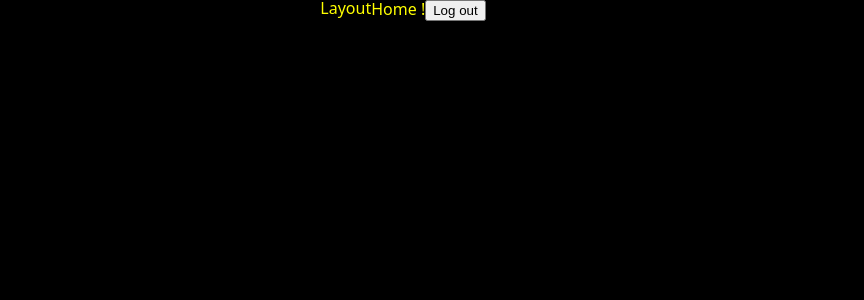
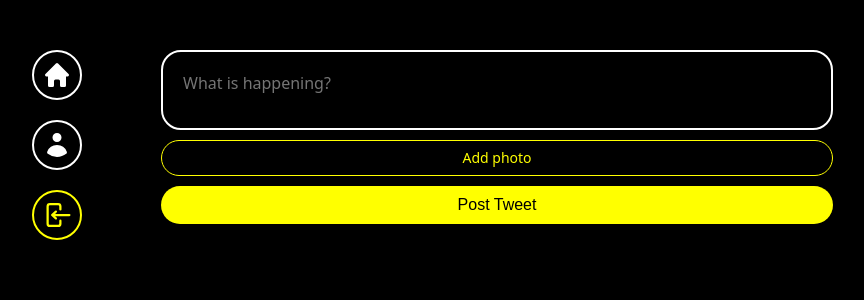
Before and after one commit to skylermbang/twitter_clone, a React (Vite) app in the folder twitter_clone/: page / in a window 1280 px wide. Shown: the top 300 px of the page, without its empty margins (237-1101 px from the left). Built offline with nearby package versions, Linux system fonts and the light colour scheme; no server answers; sample sign-in values are in the browser's storage.

Commit message:
add tweet form and config firegbase

```diff
--- a/twitter_clone/src/App.tsx
+++ b/twitter_clone/src/App.tsx
@@ -6,9 +6,9 @@
 import CreateAccount from './routes/createAccount'
 import Login from './routes/login'
 import { createGlobalStyle } from 'styled-components'
-import reset, { Reset } from 'styled-reset'
+import reset from 'styled-reset'
 import Loading  from './components/loading'
-import auth from './firebase'
+import {auth }from './firebase'
 import {styled} from "styled-components"
 import ProtectedRoute from './components/protected-route'
 
@@ -39,24 +39,23 @@
 
 const GlobalStyles = createGlobalStyle`
   ${reset};
- *{
-  box-sizing: border-box;
- }
- body {
+  * {
+    box-sizing: border-box;
+  }
+  body {
     background-color: black;
-    color:yellow;
-    font-family:system-ui, -apple-system, BlinkMacSystemFont, 'Segoe UI',
-    Roboto, Oxygen, Ubuntu, Cantarell, 'Open Sans', 'Helvetica Neue', sans-serif;
- }
- `
-;
+    color:white;
+    font-family: system-ui, -apple-system, BlinkMacSystemFont, 'Segoe UI', Roboto, Oxygen, Ubuntu, Cantarell, 'Open Sans', 'Helvetica Neue', sans-serif;
+  }
+`;
 
 const Wrapper = styled.div`
-    height:100vh;
-    display:flex;
-    justify-content:center;
+  height: 100vh;
+  display: flex;
+  justify-content: center;
+`;
 
-`;
+
 
 
 
@@ -65,8 +64,7 @@
    const [isLoading, setIsLoading] = useState(true);
    const init = async()=>{
     //wait for firebase
-    //await auth.authStateReady();
-    //(()=> setIsLoading(false),1000)
+    await auth.authStateReady();
     setIsLoading(false)
    }
 
--- a/twitter_clone/src/components/auth-component.ts
+++ b/twitter_clone/src/components/auth-component.ts
@@ -5,15 +5,16 @@
 
 
 export const Wrapper = styled.div`
-    height:100vh;
-    display:flex;
-    flex-direction: column;
-    justify-content: center;
-    align-items:center;
-    width: 420px;
-    padding: 50px 0px;
+  height: 100%;
+  display: flex;
+  flex-direction: column;
+  align-items: center;
+  width: 420px;
+  padding: 50px 0px;
+`;
 
-
+export const Title = styled.h1`
+  font-size: 42px;
 `;
 
 
@@ -41,9 +42,7 @@
   }
 `;
 
-export const Title =styled.h1`
-    font-size:42px;
-`;
+
 
 export const Error = styled.span`
     font-weight:600;
@@ -52,5 +51,6 @@
 
 export const Switcher=styled.span`
     margin-top:20px;
+    font-color: white;
     a{color:#1d9bf0}
 `
--- /dev/null
+++ b/twitter_clone/src/components/github-btn.tsx
@@ -0,0 +1,49 @@
+import {styled} from "styled-components";
+import {GithubAuthProvider,signInWithPopup} from "firebase/auth";
+import { auth } from "../firebase";
+import { useNavigate } from "react-router-dom";
+
+const Button = styled.span`
+    margin-top:20px;
+    color:black;
+    background-color:white;
+    font-weight:600;
+    display:flex;
+    border:0;
+    padding: 10px 20px;
+    border-radius: 50px;
+    border: none;
+    width: 100%;
+    font-size: 16px;
+    display:flex;
+    gap:5px;
+    align-items: center;
+    justify-content: center;
+    border-radius: 50px;
+    cursor:pointer;
+
+`
+
+const Logo = styled.img`
+    height:25px;
+`
+
+
+export default function GithubButton(){
+    const navigate = useNavigate()
+    const onClick=async ()=>{
+        const provider= new GithubAuthProvider();
+        try{
+            await signInWithPopup(auth, provider);
+            navigate("/")
+        }
+        catch(error){
+            console.log(error)
+        }
+
+    }
+    return ( <Button onClick={onClick}>
+        <Logo src="/github-logo.svg" />
+       Continue with Github
+   </Button>)
+}
--- a/twitter_clone/src/components/layout.tsx
+++ b/twitter_clone/src/components/layout.tsx
@@ -1,9 +1,109 @@
-import { Outlet } from "react-router-dom"
-export default function Layout(){
-    return(
-        <>
-        <h2> Layout</h2>
-        <Outlet/>
-        </>
-    )
-}
+import { Link,Outlet } from "react-router-dom"
+import {styled} from "styled-components"
+import { auth } from "../firebase";
+import { Navigate , useNavigate} from "react-router-dom";
+
+const Wrapper = styled.div`
+    display: grid;
+    gap: 20px;
+    grid-template-columns: 1fr 4fr;
+    height: 100%;
+    padding: 50px 0px;
+    width: 100%;
+    max-width: 860px;
+`;
+
+const Menu = styled.div`
+  display: flex;
+  flex-direction: column;
+  align-items: center;
+  gap: 20px;
+`;
+
+const MenuItem = styled.div`
+  cursor: pointer;
+  display: flex;
+  align-items: center;
+  justify-content: center;
+  border: 2px solid white;
+  height: 50px;
+  width: 50px;
+  border-radius: 50%;
+  svg {
+    width: 30px;
+    fill: white;
+  }
+  &.log-out {
+    border-color: yellow;
+    svg {
+      fill: yellow;
+    }
+  }
+`;
+
+
+
+export default function Layout() {
+    const navigate = useNavigate();
+    const onLogOut = async () => {
+      const ok = confirm("Are you sure you want to log out?");
+      if (ok) {
+        await auth.signOut();
+        navigate("/login");
+      }
+    };
+    return (
+      <Wrapper>
+        <Menu>
+          <Link to="/">
+            <MenuItem>
+              <svg
+                fill="currentColor"
+                viewBox="0 0 20 20"
+                xmlns="http://www.w3.org/2000/svg"
+                aria-hidden="true"
+              >
+                <path
+                  clipRule="evenodd"
+                  fillRule="evenodd"
+                  d="M9.293 2.293a1 1 0 011.414 0l7 7A1 1 0 0117 11h-1v6a1 1 0 01-1 1h-2a1 1 0 01-1-1v-3a1 1 0 00-1-1H9a1 1 0 00-1 1v3a1 1 0 01-1 1H5a1 1 0 01-1-1v-6H3a1 1 0 01-.707-1.707l7-7z"
+                />
+              </svg>
+            </MenuItem>
+          </Link>
+          <Link to="/profile">
+            <MenuItem>
+              <svg
+                fill="currentColor"
+                viewBox="0 0 20 20"
+                xmlns="http://www.w3.org/2000/svg"
+                aria-hidden="true"
+              >
+                <path d="M10 8a3 3 0 100-6 3 3 0 000 6zM3.465 14.493a1.23 1.23 0 00.41 1.412A9.957 9.957 0 0010 18c2.31 0 4.438-.784 6.131-2.1.43-.333.604-.903.408-1.41a7.002 7.002 0 00-13.074.003z" />
+              </svg>
+            </MenuItem>
+          </Link>
+          <MenuItem onClick={onLogOut} className="log-out">
+            <svg
+              fill="currentColor"
+              viewBox="0 0 20 20"
+              xmlns="http://www.w3.org/2000/svg"
+              aria-hidden="true"
+            >
+              <path
+                clipRule="evenodd"
+                fillRule="evenodd"
+                d="M3 4.25A2.25 2.25 0 015.25 2h5.5A2.25 2.25 0 0113 4.25v2a.75.75 0 01-1.5 0v-2a.75.75 0 00-.75-.75h-5.5a.75.75 0 00-.75.75v11.5c0 .414.336.75.75.75h5.5a.75.75 0 00.75-.75v-2a.75.75 0 011.5 0v2A2.25 2.25 0 0110.75 18h-5.5A2.25 2.25 0 013 15.75V4.25z"
+              />
+              <path
+                clipRule="evenodd"
+                fillRule="evenodd"
+                d="M19 10a.75.75 0 00-.75-.75H8.704l1.048-.943a.75.75 0 10-1.004-1.114l-2.5 2.25a.75.75 0 000 1.114l2.5 2.25a.75.75 0 101.004-1.114l-1.048-.943h9.546A.75.75 0 0019 10z"
+              />
+            </svg>
+          </MenuItem>
+        </Menu>
+        <Outlet />
+      </Wrapper>
+    );
+  }
--- /dev/null
+++ b/twitter_clone/src/components/post-tweet-form.tsx
@@ -0,0 +1,116 @@
+import {styled} from "styled-components";
+import { useState } from "react";
+import { auth, db, storage } from "../firebase";
+import { getDownloadURL, ref, uploadBytes } from "firebase/storage";
+import { addDoc, collection, updateDoc } from "firebase/firestore";
+
+const Form = styled.form`
+    display:flex;
+    flex-direction:column;
+    gap:10px;
+
+`;
+const TextArea =styled.textarea`
+    rows={5};
+    maxLength={180};
+    border:2px solid white;
+    padding: 20px;
+    border-radius: 20px;
+    font-size 16px;
+    color:white;
+    background-color:black;
+    width:100%;
+    resize:none;
+    font-family: system-ui, -apple-system, BlinkMacSystemFont, "Segoe UI", Roboto,
+    Oxygen, Ubuntu, Cantarell, "Open Sans", "Helvetica Neue", sans-serif;
+  &::placeholder {
+    font-size: 16px;
+  }
+  &:focus {
+    outline: none;
+    border-color:yellow;
+  }
+
+
+`
+const AttachFileButton= styled.label`
+  padding: 10px 0px;
+  color:yellow;
+  text-align:center;
+  border-radius:20px;
+  border:1px solid ;
+  font-size:14px;
+  font-weight: 600px;
+  cursor:pointer;
+
+
+`;
+const AttachFileInput= styled.input`
+    display:none;
+`;
+const SubmitBtn =styled.input`
+    padding: 10px 0px;
+    background-color:yellow;
+    color:black;
+    border:none;
+    text-align:center;
+    border-radius:20px;
+    font-size:16px;
+    cursor:pointer;
+    &:hover,
+    &:active {
+      opacity: 0.9;
+    }
+
+`;
+export default function PostTweetForm() {
+  const [isLoading, setLoading] = useState(false);
+  const [tweet, setTweet] = useState("");
+  const [file, setFile] = useState<File | null>(null);
+  const onChange = (e: React.ChangeEvent<HTMLTextAreaElement>) => {
+    setTweet(e.target.value);
+  };
+  const onFileChange = (e: React.ChangeEvent<HTMLInputElement>) => {
+    const { files } = e.target;
+    if (files && files.length === 1) {
+      setFile(files[0]);
+    }
+  };
+  const onSubmit = async (e: React.FormEvent<HTMLFormElement>) => {
+    e.preventDefault();
+    const user = auth.currentUser;
+    if (!user || isLoading || tweet === "" || tweet.length > 180) return;
+    try {
+      setLoading(true);
+      const doc = await addDoc(collection(db, "tweets"), {
+        tweet,
+        createdAt: Date.now(),
+        username: user.displayName || "Anonymous",
+        userId: user.uid,
+      });
+      if (file) {
+        const locationRef = ref(
+          storage,
+          `tweets/${user.uid}-${user.displayName}/${doc.id}`
+        );
+        const result = await uploadBytes(locationRef, file);
+        const url = await getDownloadURL(result.ref);
+        await updateDoc(doc, {
+          photo: url,
+        });
+      }
+      setTweet("");
+      setFile(null);
+    } catch (e) {
+      console.log(e);
+    } finally {
+      setLoading(false);
+    }
+  };
+    return <Form onSubmit={onSubmit} >
+        <TextArea required onChange={onChange} value={tweet} placeholder="What is happening?"/>
+        <AttachFileButton htmlFor="file"> {file ? "Photo added ✅" : "Add photo"}</AttachFileButton>
+        <AttachFileInput onChange={onFileChange} type="file" id="file" accept="image/*"/>
+        <SubmitBtn  type="submit" value={isLoading ? "Posting..." : "Post Tweet"} />
+    </Form>
+}
--- a/twitter_clone/src/firebase.ts
+++ b/twitter_clone/src/firebase.ts
@@ -1,7 +1,7 @@
-
 import { initializeApp } from "firebase/app";
 import { getAuth } from "firebase/auth";
-
+import { getFirestore } from "firebase/firestore";
+import { getStorage } from "firebase/storage";
 
 const firebaseConfig = {
   apiKey: "AIzaSyAzuCyKYhgtu0pcx-kbXbSQPIHeQcdvZnQ",
@@ -14,5 +14,6 @@
 
 
 const app = initializeApp(firebaseConfig);
-
 export const auth = getAuth(app);
+export const storage = getStorage(app);
+export const db = getFirestore(app);
--- a/twitter_clone/src/routes/createAccount.tsx
+++ b/twitter_clone/src/routes/createAccount.tsx
@@ -3,6 +3,8 @@
 import { auth } from "../firebase";
 import { useNavigate,Link } from "react-router-dom";
 import { FirebaseError } from "firebase/app";
+import GithubButton from "../components/github-btn"
+
 import {
     Error,
     Form,
@@ -77,5 +79,6 @@
         <Switcher>
             Already have an account?  <Link to="/login"> Log in &rarr;</Link>
         </Switcher>
+        <GithubButton></GithubButton>
     </Wrapper>
 }
--- a/twitter_clone/src/routes/home.tsx
+++ b/twitter_clone/src/routes/home.tsx
@@ -1,6 +1,18 @@
+import {styled} from "styled-components";
+import PostTweetForm from '../components/post-tweet-form'
+
+
+const Wrapper = styled.div`
+
+`;
+
+
+
 export default function Home(){
-    return <h1> Home !
+    return <>
+    <Wrapper>
+    <PostTweetForm />
+    </Wrapper>
 
-        <button>Log out</button>
-    </h1>
+    </>
 }
--- a/twitter_clone/src/routes/login.tsx
+++ b/twitter_clone/src/routes/login.tsx
@@ -1,6 +1,6 @@
 import { signInWithEmailAndPassword} from "firebase/auth";
 import React, { useState } from "react";
-
+import GithubButton from "../components/github-btn"
 import { auth } from "../firebase";
 import { useNavigate ,Link} from "react-router-dom";
 import { FirebaseError } from "firebase/app";
@@ -65,5 +65,6 @@
         <Switcher>
             Don't have an account ?  <Link to="/createAccount"> Create One &rarr;</Link>
         </Switcher>
+        <GithubButton></GithubButton>
     </Wrapper>
 }
--- a/twitter_clone/src/routes/profile.tsx
+++ b/twitter_clone/src/routes/profile.tsx
@@ -1,3 +1,3 @@
 export default function Profile (){
-    return <h1> Profile !</h1>
+    return <h1></h1>
 }
```
Also changed, not shown: twitter_clone/public/github-logo.svg (added).
